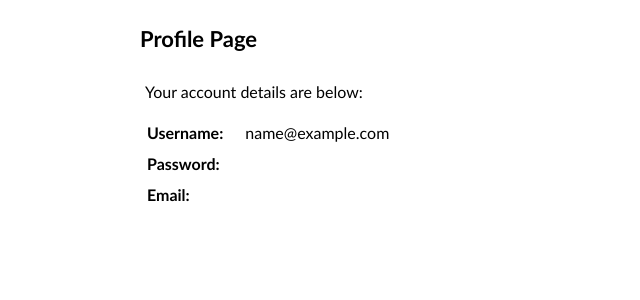
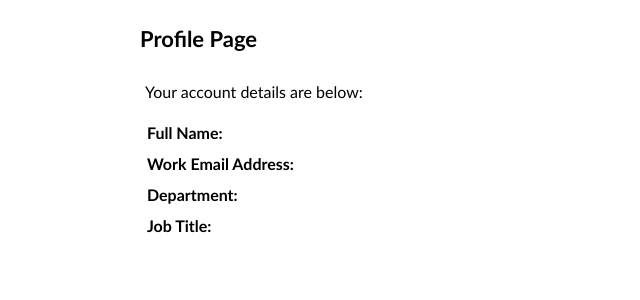
Before and after one commit to MuhamadNadim/IBM2104Project, a PHP site: page /profile.php in a window 1280 px wide. Shown: the part 68-368 px from the top of the page, without its empty margins (0-640 px from the left). Run offline with PHP 8.4, Linux system fonts and the light colour scheme; the visitor is signed in with stand-in values (Sample User, id 1); data that the repository does not hold is empty.

Commit message:
Changed scripts and changed variables' name to fetch data from database

```diff
--- a/LoginSystem/profile.php
+++ b/LoginSystem/profile.php
@@ -14,12 +14,13 @@ $con = mysqli_connect($DATABASE_HOST, $DATABASE_USER, $DATABASE_PASS, $DATABASE_
 if (mysqli_connect_errno()) {
 	exit('Failed to connect to MySQL: ' . mysqli_connect_error());
 }
-// We don't have the password or email info stored in sessions so instead we can get the results from the database.
-$stmt = $con->prepare('SELECT password, email FROM accounts WHERE id = ?');
+// We don't have the fullname, department, and job title info stored in sessions so
+// instead we can get the results from the database.
+$stmt = $con->prepare('SELECT email, fullname, department, job_title FROM accounts WHERE id = ?');
 // In this case we can use the account ID to get the account info.
 $stmt->bind_param('i', $_SESSION['id']);
 $stmt->execute();
-$stmt->bind_result($password, $email);
+$stmt->bind_result($email, $fullname, $department, $job_title);
 $stmt->fetch();
 $stmt->close();
 ?>
@@ -50,18 +51,23 @@ $stmt->close();
 <table>
 
 <tr>
-<td>Username:</td>
-<td><?=$_SESSION['name']?></td>
+<td>Full Name:</td>
+<td><?=$fullname?></td>
 </tr>
 
 <tr>
-<td>Password:</td>
-<td><?=$password?></td>
+<td>Work Email Address:</td>
+<td><?=$email?></td>
 </tr>
 
 <tr>
-<td>Email:</td>
-<td><?=$email?></td>
+<td>Department:</td>
+<td><?=$department?></td>
+</tr>
+
+<tr>
+<td>Job Title:</td>
+<td><?=$job_title?></td>
 </tr>
 
 </table>
```
